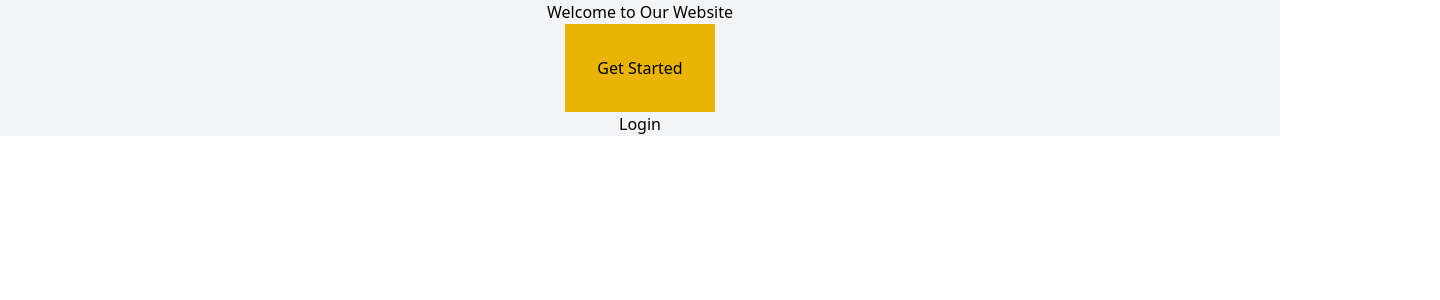
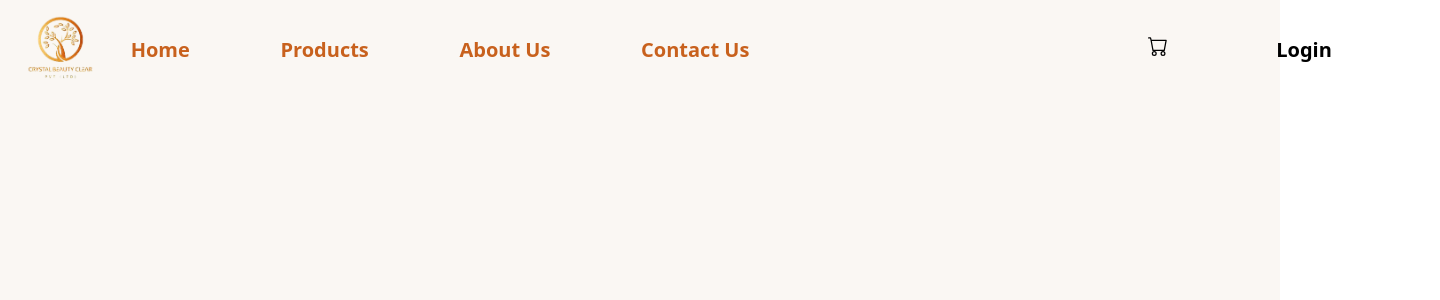
Before and after one commit to ChathurangiDulsara/cbc-frontend, a React (Vite) app: page / in a window 1280 px wide. Shown: the top 300 px of the page, 1440 px wide, since content can reach past the window. Built offline with nearby package versions, Linux system fonts and the light colour scheme.

Commit message:
add Vercel.json file

```diff
--- a/src/App.jsx
+++ b/src/App.jsx
@@ -1,7 +1,5 @@
 import { useState } from 'react'
 import React from 'react'
-import Testing from './Components/testing'
-import UserData from './Components/Userdata'
 import LoginPage from './Pages/loginPage'
 import HomePage from './Pages/homePage'
 import { BrowserRouter, Routes, Route,Link } from 'react-router-dom'
@@ -18,12 +16,9 @@ function App() {
     <BrowserRouter>
      <Toaster/>
       <Routes path ="/*">
-        <Route path="/" element={<HomePage/>} />
+        <Route path="/*" element={<HomePage/>} />
         <Route path="/login" element={<LoginPage/>} />
         <Route path="/admin/*" element={<AdminHomepage />} />
-        <Route path="/testing" element={<Testing />} />
-        <Route path="/userdata" element={<UserData />} />
-        <Route path="/*" element={<HomePage/>} />
       </Routes>
     </BrowserRouter>
 
--- /dev/null
+++ b/src/Components/header.jsx
@@ -0,0 +1,24 @@
+import React from "react";
+import { Link } from "react-router-dom";
+import { BsCart} from "react-icons/bs";
+
+export default function Header() {
+    return (
+        <header className="bg-primaryS w-full h-[100px] relative flex justify-center items-center">
+            <img src='/images.png' className="cursor-pointer h-full rounded full absolute left-[10px]"></img>
+
+            <div className="flex items-center w-[800px] justify-evenly">
+            <Link to="/" className="text-accent font-bold text-xl  hover:border-b border-b-accent">Home</Link>
+            <Link to="/products" className="text-accent font-bold text-xl hover:border-b border-b-accent ">Products</Link>
+            <Link to="/about" className="text-accent font-bold text-xl hover:border-b border-b-accent ">About Us</Link>
+            <Link to="/contact" className="text-accent font-bold text-xl hover:border-b border-b-accent ">Contact Us</Link>
+
+            </div>
+
+            <div className="flex relative justify-evenly w-[400px] left-[200px] ">
+            <Link to="/cart" className="text-black font-bold text-xl hover:p-1 "><BsCart/></Link>
+            <Link to="/login" className="loginPage text-black font-bold text-xl hover:p-1  ">Login</Link>
+            </div>
+        </header>
+    );
+}
--- a/src/Pages/admin/addProducts.jsx
+++ b/src/Pages/admin/addProducts.jsx
@@ -52,7 +52,7 @@ export default function AddProducts() {
     const token = localStorage.getItem("token");
 
     try {
-      await axios.post("http://localhost:5000/api/products", Product, {
+      await axios.post(import.meta.env.VITE_BACKEND_URL+"/api/products", Product, {
         headers: {
           Authorization: "Bearer " + token,
           "Content-Type": "application/json"
--- a/src/Pages/admin/products.jsx
+++ b/src/Pages/admin/products.jsx
@@ -10,7 +10,7 @@ export default function Products() {
 
 
   useEffect(() => {
-    axios.get("http://localhost:5000/api/products")
+    axios.get(import.meta.env.VITE_BACKEND_URL+"/api/products")
       .then(
         (res) => {
           console.log(res.data)
@@ -74,7 +74,7 @@ export default function Products() {
                               const token = localStorage.getItem("token");
 
                               try {
-                                  const response = await axios.delete(`http://localhost:5000/api/products/${product.productID}`, {
+                                  const response = await axios.delete(import.meta.env.VITE_BACKEND_URL+`api/products/${product.productID}`, {
                                      headers: {
                                           Authorization: `Bearer ${token}`,
                                         },
--- a/src/Pages/homePage.jsx
+++ b/src/Pages/homePage.jsx
@@ -1,13 +1,21 @@
-import { Link } from 'react-router-dom';
+import { Link, Routes,Route } from 'react-router-dom';
 import React from 'react';
+import Header from '../Components/header.jsx';
 
 export default function HomePage() {
   return (
-    <div className='top-0 left-0 w-full h-full flex flex-col items-center justify-center bg-gray-100'>
-      <h1>Welcome to Our Website</h1>
+    <div className=' w-full h-screen bg-primary display relative'>
+      <Header/>
+      <Routes path="/">
+      <Route></Route>
 
-      <button className='bg-yellow-500 p-8'>Get Started</button>
-      <Link to="/login" className="loginPage">Login</Link>
+
+
+
+
+      </Routes>
+
+
     </div>
   );
 }
--- a/src/Pages/loginPage.jsx
+++ b/src/Pages/loginPage.jsx
@@ -10,7 +10,7 @@ export default function LoginPage() {
 
   function login(){
     // console.log("Login function called");
-    axios.post("http://localhost:5000/api/users/login",
+    axios.post(import.meta.env.VITE_BACKEND_URL+"/api/users/login",
       {
         email: email,
         password: password
--- a/tailwind.config.js
+++ b/tailwind.config.js
@@ -6,7 +6,13 @@
         "./src/**/*.{js,ts,jsx,tsx}",
       ],
       theme: {
-        extend: {},
+        extend: {
+          colors: {
+            primary: "#FAF7F3",
+            secondary: "#F0E4D3",
+            accent:"#c8611d"
+          }
+        },
       },
       plugins: [],
     };
```
Also changed, not shown: public/images.png (added), vercel.json (added), 1 other file (tests, documents, lock files or other folders).
